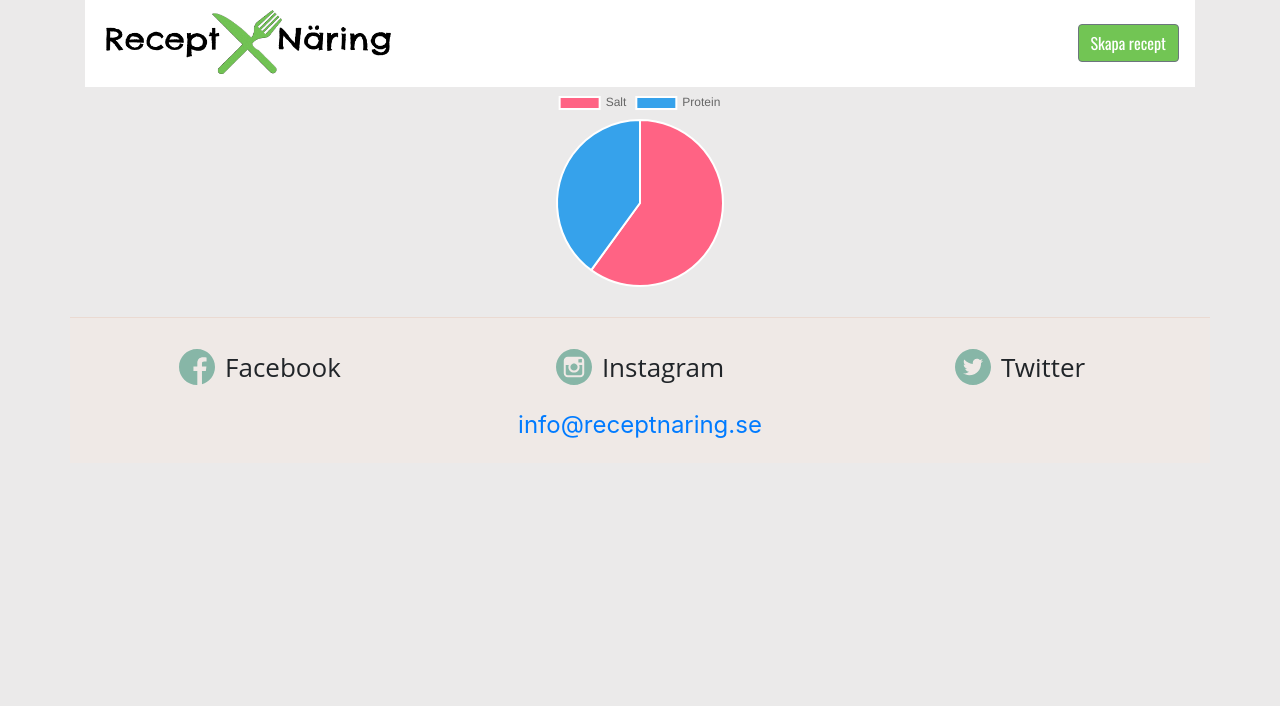
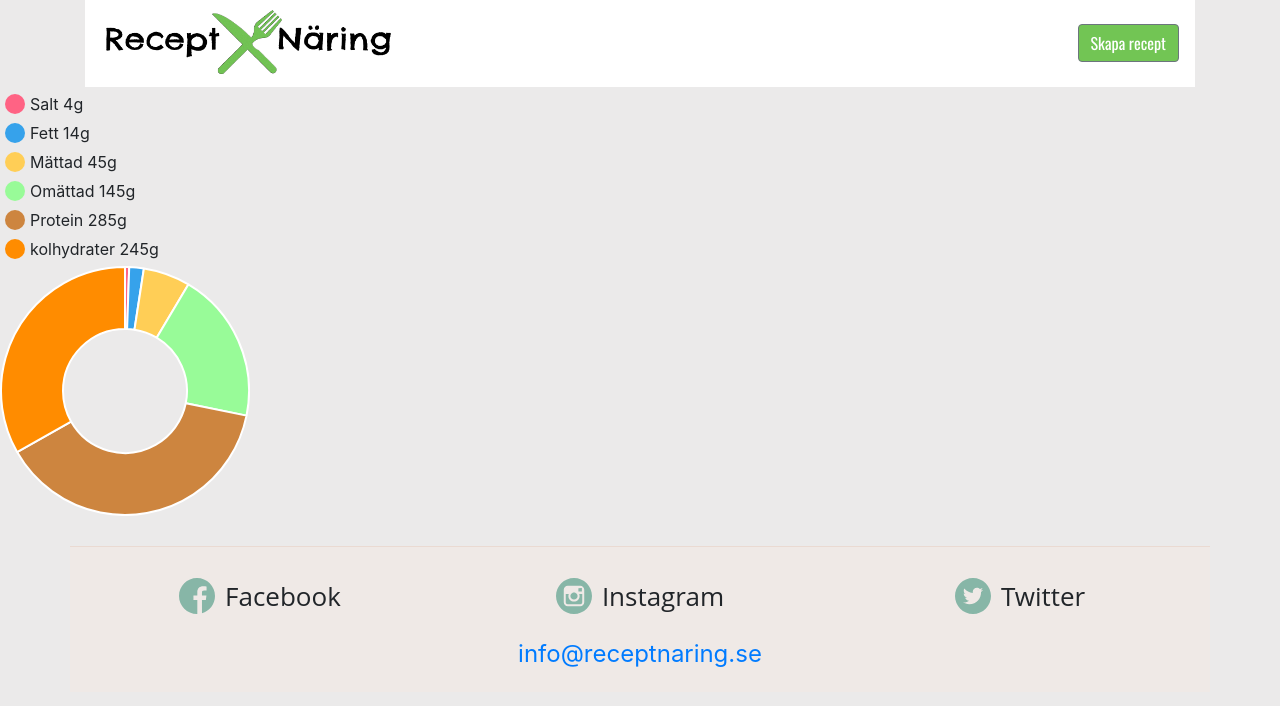
Before and after one commit to kezafat/WCAG-2.1, a React (Create React App) app in the folder receptnaring/frontend/: page /chart in a window 1280 px wide. Shown: the top 706 px of the page. Built offline with nearby package versions, Linux system fonts and the light colour scheme.

Commit message:
chart maybe done ? :)

```diff
--- a/receptnaring/frontend/package.json
+++ b/receptnaring/frontend/package.json
@@ -7,6 +7,7 @@
     "bootstrap": "^4.3.1",
     "chart.js": "^2.8.0",
     "react": "^16.9.0",
+    "react-chartjs": "^1.2.0",
     "react-chartjs-2": "^2.7.6",
     "react-dom": "^16.9.0",
     "react-router-dom": "^5.0.1",
--- a/receptnaring/frontend/src/components/Chart/StyledChart.js
+++ b/receptnaring/frontend/src/components/Chart/StyledChart.js
@@ -2,17 +2,12 @@
 import { Doughnut } from "react-chartjs-2";
 
 export const StyledChart = styled(Doughnut)`
+display:flex;
+justify-content:center;
 `;
 
-export const StyledLabels = styled.div`
 
-`
 
-export const StyledList = styled.ul`
-display:flex;
-flex-direction:column;
-font-size:14px;
-`
 
 export const StyledSpan = styled.div`
 margin-right:5px;
--- a/receptnaring/frontend/src/components/Chart/index.js
+++ b/receptnaring/frontend/src/components/Chart/index.js
@@ -1,62 +1,101 @@
 import React from "react";
-import styled from "styled-components";
-import { Pie } from "react-chartjs-2";
-import recept from './staticData.js';
-
-const StyledChart = styled(Pie)``;
+import axios from "axios";
+import data from "./StaticData";
+import {
+  StyledChart,
+  StyledSpan,
+  StyledLi
+} from "./StyledChart";
 
 class ChartComponent extends React.Component {
   constructor(props) {
     super(props);
-    this.state= {
-      minrec:recept,
-      data:{
-        labels: ["Salt", "Protein"],
+    this.state = {
+      recept: data[0],
+      myValues: [],
+      matchColors: [],
+      data: {
+        labels: [],
         datasets: [
           {
-            label:"Näringsvärde",
-            data: [300, 150],
-            backgroundColor: ["#FF6384", "#36A2EB", "#FFCE56"]
+            backgroundColor: [
+              "#FF6384",
+              "#36A2EB",
+              "#FFCE56",
+              "#98FB98",
+              "#CD853F",
+              "#FF8C00"
+            ]
           }
         ],
-        options:{
-          title:{
-            display:true,
-            text:"Näringsvärde",
-            fontSize:20
+        options: {
+          lineWidth: 13,
+          position: "left",
+          events: null,
+          maintainAspectRatio: true,
+          responsive: false,
+          legend: {
+            display: false,
+            position: "top"
           }
         }
       }
-    }
-
-console.log(this.state.data)
-
+    };
 
   }
 
-async componentWillMount(){
-  let result = await Object.keys(recept).map(function(key) {
-    return recept[key];
-  });
+  async componentDidMount() {
+    // await axios.get(`http://localhost:3001/api/recipes/first`).then(res => {
+    //   const recept = res.data;
+    //   this.setState({ recept: recept });
+    // });
 
-  // Copy the data attribute of state
-  let dataCopy = {...this.state.data};
-  dataCopy.datasets[0].data = [result[0].food.salt, result[0].food.protein];
-  this.setState({data: dataCopy});
+    let { recept, myValues } = this.state;
+    let myEntries = [];
+    for (let i of Object.values(recept.nutrition)) {
+      myValues.push(i.qty);
+    }
+
+    for (let k of Object.values(recept.nutrition)) {
+      myEntries.push(k.name);
+    }
+
+    let dataCopy = { ...this.state.data };
+    dataCopy.datasets[0].data = myValues;
+    dataCopy.labels = myEntries;
+    this.setState({ data: dataCopy });
+  }
+
+  getLabels = () => {
+    let { data, recept } = this.state;
+    let getValues = Object.values(recept.nutrition);
+    let colors = data.datasets[0].backgroundColor;
+
+    const myLabels = getValues.map((item, i) => {
+      let color = colors[i]
+      return (
+
+        <StyledLi key={item.qty}>
+          <StyledSpan color={color} />
+          {item.name} {item.qty}{item.type}
+        </StyledLi>
+      );
+    });
 
 
-}
+    return myLabels;
+  };
 
 
   render() {
-    console.log(this.state.data)
     return (
       <div>
+        {this.getLabels()}
         <StyledChart
           data={this.state.data}
-          width={380}
-          height={200}
-          options={{ maintainAspectRatio: false }}
+          width={250}
+          height={250}
+          options={this.state.data.options}
         />
       </div>
     );
--- a/receptnaring/frontend/src/components/Chart/staticData.js
+++ b/receptnaring/frontend/src/components/Chart/staticData.js
@@ -1,10 +1,47 @@
-export default {
-    recept: {
-      'food' : {
+const data = [{
+portion:2,
+instruction:[],
+_id:"5d81e4b1b71c5b353db7cecd",
+instructions:["Instruktiondklasjdklasjd"],
+img:"k0ozannb.jpg",
+ingedients:[{"_id":"5d81e4b1b71c5b353db7cece",
+name:"Matfettsblandning fett 60 % berikad typ Bregott mellan",
+qty:2,
+type:"kg"}],
+time:5,
+title:"Köttfärslimpa med skysås",
+nutrition:[{
+    type:"g",
+    name:"Salt",
+    qty:4},
+{ type:"g",
+name:"Fett",
+qty:14},
+{
+type:"g",
+name:"Mättad",
+qty:45
+},
+{
+type:"g",
+name:"Omättad",
+qty:145
+},
+{
+    type:"g",
+    name:"Protein",
+    qty:285
+    },
+    {
+        type:"g",
+        name:"kolhydrater",
+        qty:245
+        }
+],
+date:"2019-09-18T08:02:57.873Z",
+url:"kouttfaerslimpa-med-skysaus",
+__v:0,
+ingedient:[]
+}]
 
-      "salt":150,
-      "protein":100
-    },
-
-    }
-  };
+export default data
```
